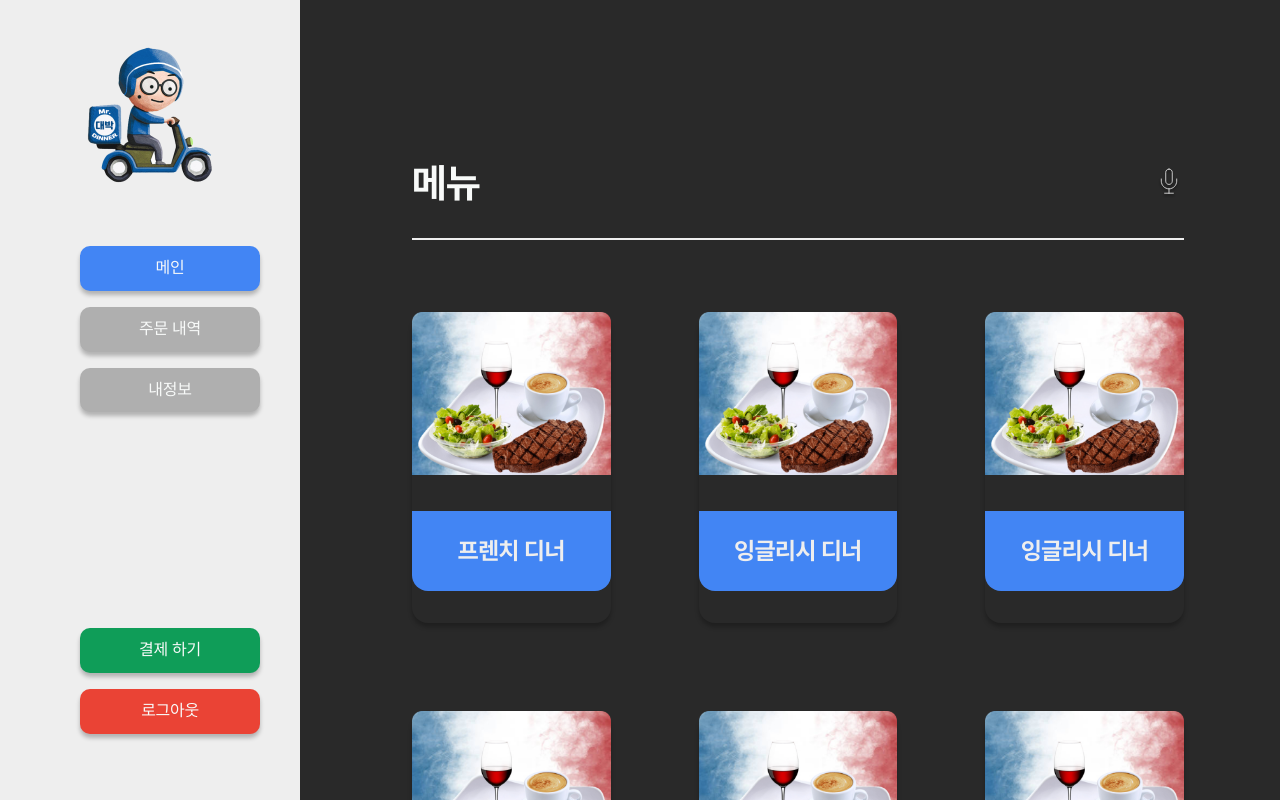
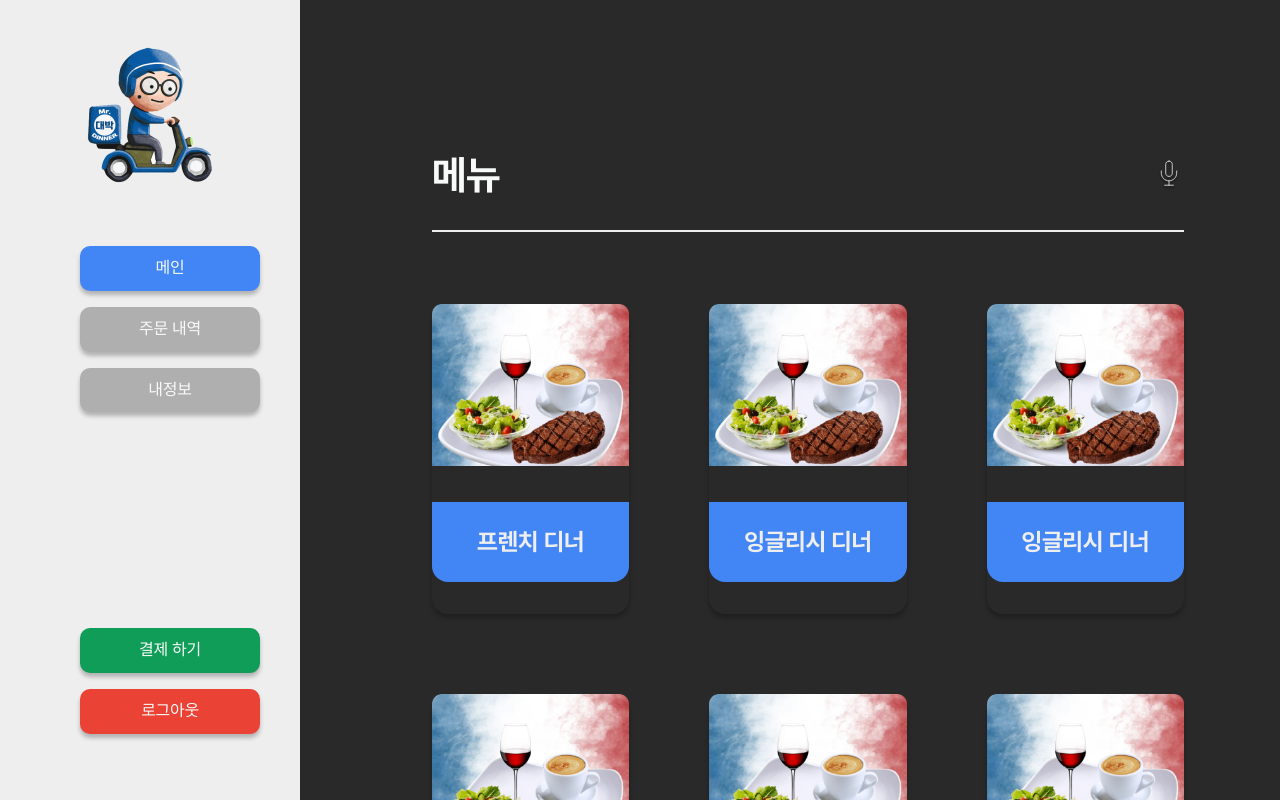
Before and after one commit to Software-Engineering-NanSSoGong/NanSSoGong-frontend, a React (Vite) app: page /main in a window 1280 px wide. Shown: the top 800 px of the page. Built offline with nearby package versions, Linux system fonts and the light colour scheme; what emotion-reset would draw is missing.

Commit message:
chore: 임시로 history 갈 수 있는 포인트 만들기

```diff
--- a/src/pages/MainPage.tsx
+++ b/src/pages/MainPage.tsx
@@ -18,7 +18,7 @@ function MainPage() {
         />
         <DinnerList>
           <ClickableDinnerCard title={'프렌치 디너'} src={'/Dinner.png'} href={'/'} />
-          <ClickableDinnerCard title={'잉글리시 디너'} src={'/Dinner.png'} href={'/main'} />
+          <ClickableDinnerCard title={'잉글리시 디너'} src={'/Dinner.png'} href={'/history'} />
           <ClickableDinnerCard title={'잉글리시 디너'} src={'/Dinner.png'} href={'/main'} />
           <ClickableDinnerCard title={'잉글리시 디너'} src={'/Dinner.png'} href={'/main'} />
           <ClickableDinnerCard title={'잉글리시 디너'} src={'/Dinner.png'} href={'/main'} />
@@ -30,16 +30,10 @@ function MainPage() {
   );
 }
 
-const Wrapper = styled.main`
-  display: flex;
-  flex-direction: column;
-  align-items: center;
-`;
+const Wrapper = styled.main``;
 
 const Spacer = styled.div`
-  margin-left: 404px;
-  margin-right: 104px;
-  margin-block: 120px;
+  margin: 120px 104px 120px 424px;
 `;
 
 const DinnerList = styled.section`
@@ -49,7 +43,7 @@ const DinnerList = styled.section`
   display: grid;
   grid-template-columns: repeat(3, 1fr);
   justify-content: space-between;
-  gap: 88px;
+  gap: 80px;
 `;
 
 export default MainPage;
```
